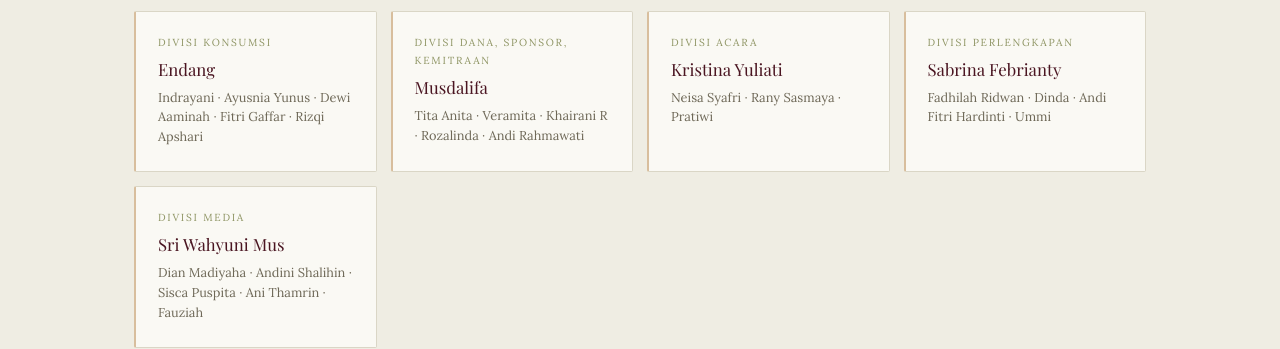
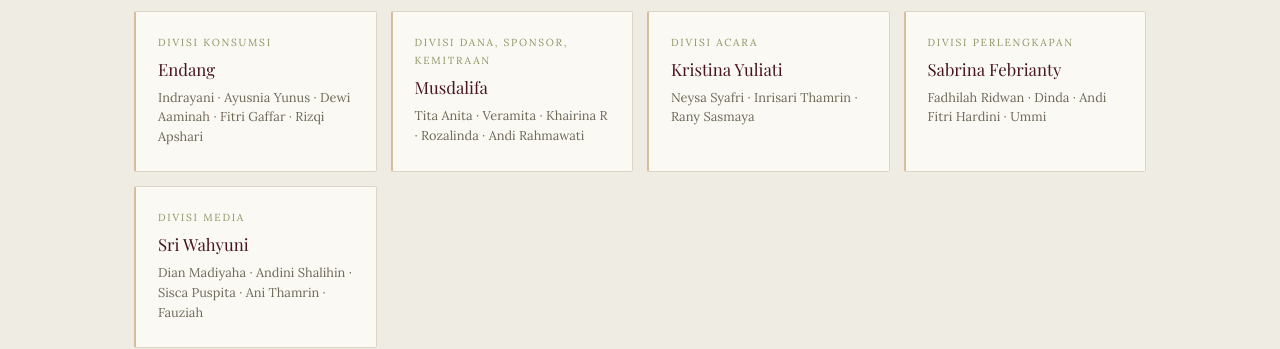
Before and after one commit to Apitod/muslimah-preneur, a website: page index.html in a window 1280 px wide. Shown: the part 7499-7848 px from the top of the page. Drawn offline with nearby package versions, Linux system fonts and the light colour scheme; a web font is replaced by a local one.

Commit message:
fix committee names from poster

```diff
--- a/index.html
+++ b/index.html
@@ -313,21 +313,21 @@
       <div class="committee-card">
         <p class="committee-role">Divisi Dana, Sponsor, Kemitraan</p>
         <p class="committee-name">Musdalifa</p>
-        <p class="committee-members">Tita Anita · Veramita · Khairani R · Rozalinda · Andi Rahmawati</p>
+        <p class="committee-members">Tita Anita · Veramita · Khairina R · Rozalinda · Andi Rahmawati</p>
       </div>
       <div class="committee-card">
         <p class="committee-role">Divisi Acara</p>
         <p class="committee-name">Kristina Yuliati</p>
-        <p class="committee-members">Neisa Syafri · Rany Sasmaya · Pratiwi</p>
+        <p class="committee-members">Neysa Syafri · Inrisari Thamrin · Rany Sasmaya</p>
       </div>
       <div class="committee-card">
         <p class="committee-role">Divisi Perlengkapan</p>
         <p class="committee-name">Sabrina Febrianty</p>
-        <p class="committee-members">Fadhilah Ridwan · Dinda · Andi Fitri Hardinti · Ummi</p>
+        <p class="committee-members">Fadhilah Ridwan · Dinda · Andi Fitri Hardini · Ummi</p>
       </div>
       <div class="committee-card">
         <p class="committee-role">Divisi Media</p>
-        <p class="committee-name">Sri Wahyuni Mus</p>
+        <p class="committee-name">Sri Wahyuni</p>
         <p class="committee-members">Dian Madiyaha · Andini Shalihin · Sisca Puspita · Ani Thamrin · Fauziah</p>
       </div>
     </div>
```
